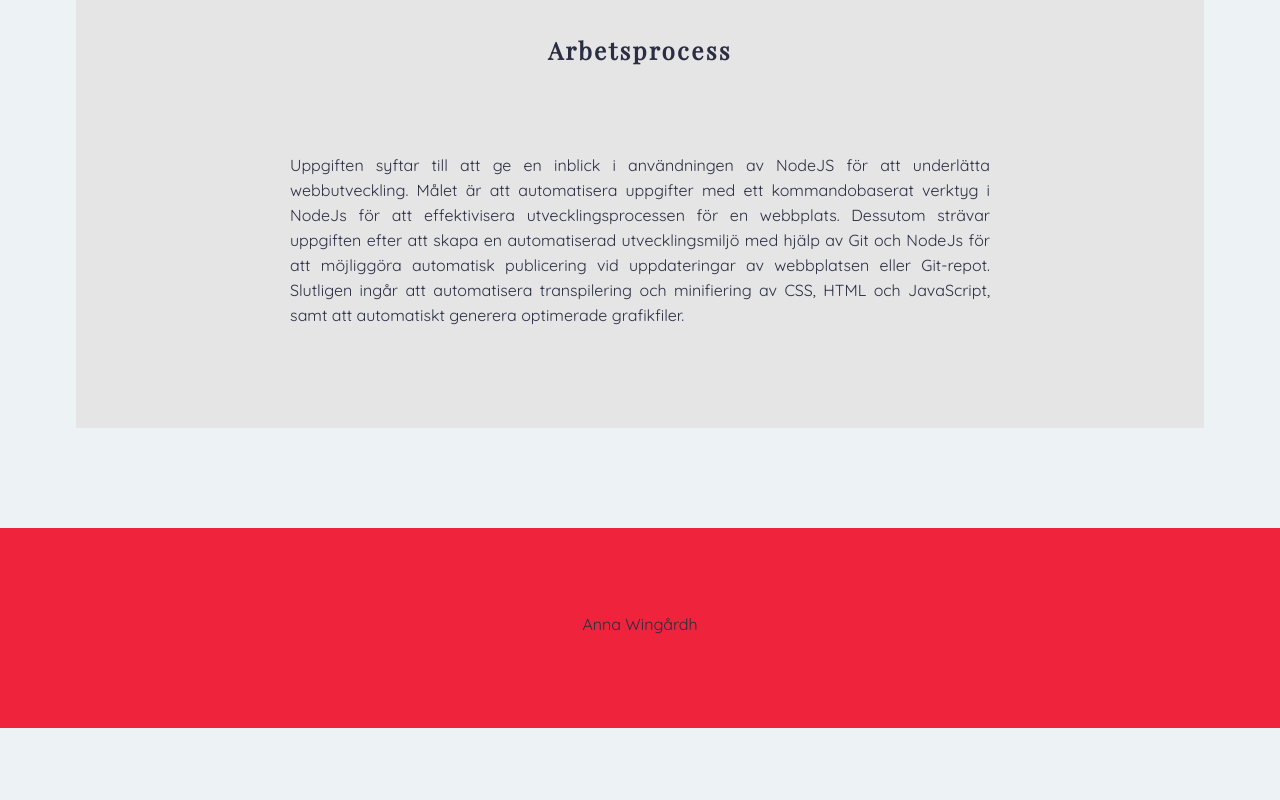
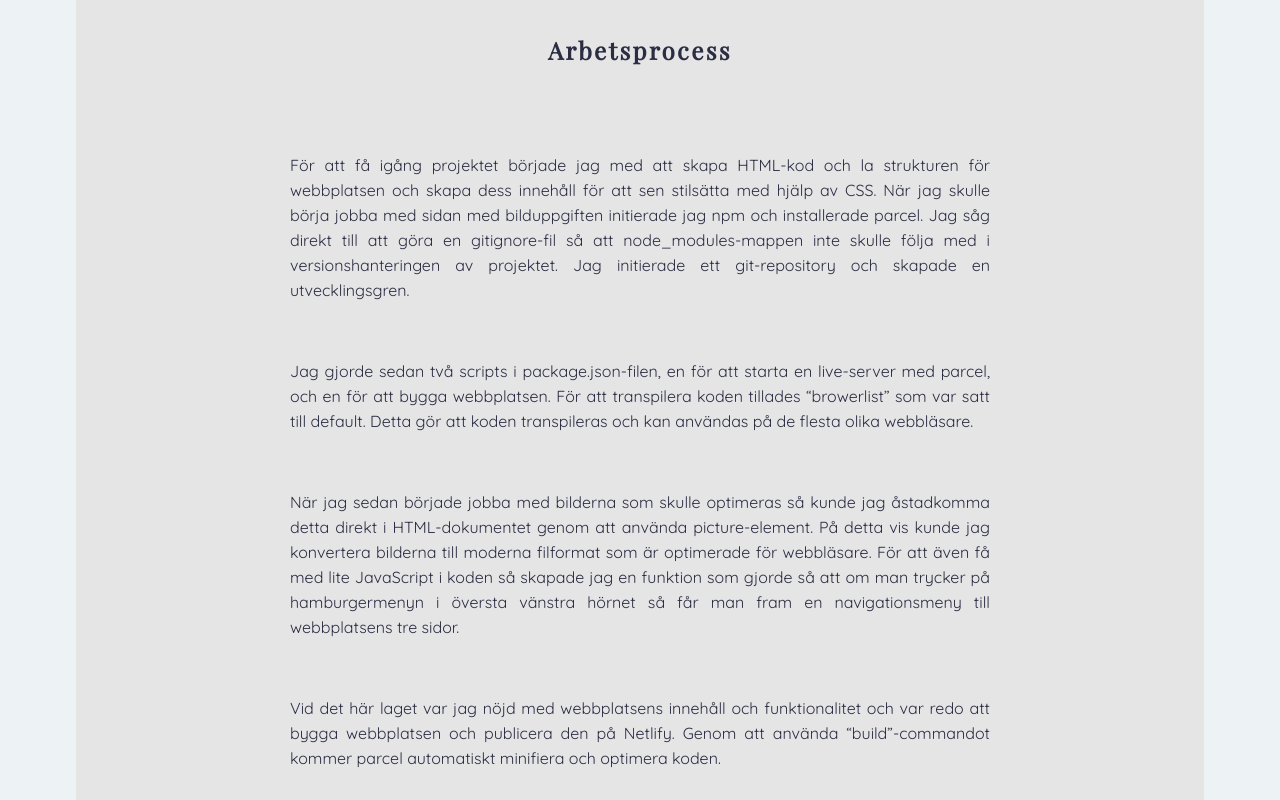
Before and after one commit to Akwingardh/FWB_Moment_1, a website built with Parcel: page src/page3.html in a window 1280 px wide. Shown: the part 340-1140 px from the top of the page. Before the commit the page ends 1068 px from the top, so only its background shows below. Built offline with nearby package versions, Linux system fonts and the light colour scheme.

Commit message:
tjusteringar

```diff
--- a/src/css/styles.css
+++ b/src/css/styles.css
@@ -77,13 +77,17 @@ nav {
 
 }
 
-#body-content {
+#body-content, .paragraphs {
     padding: 20px;
     text-align: justify;
     text-justify: inter-word;
     width: 70%;
     margin-left: 13%;
     margin-right: auto;
+}
+
+.paragraphs {
+    padding: 20px;
 }
 
 #main-div {
--- a/src/page3.html
+++ b/src/page3.html
@@ -37,7 +37,13 @@
 
         <section id="section-div">
             <h1 id="body-heading">Arbetsprocess</h1>
-            <p id="body-content">Uppgiften syftar till att ge en inblick i användningen av NodeJS för att underlätta webbutveckling. Målet är att automatisera uppgifter med ett kommandobaserat verktyg i NodeJs för att effektivisera utvecklingsprocessen för en webbplats. Dessutom strävar uppgiften efter att skapa en automatiserad utvecklingsmiljö med hjälp av Git och NodeJs för att möjliggöra automatisk publicering vid uppdateringar av webbplatsen eller Git-repot. Slutligen ingår att automatisera transpilering och minifiering av CSS, HTML och JavaScript, samt att automatiskt generera optimerade grafikfiler.</p>
+            <p class="paragraphs">För att få igång projektet började jag med att skapa HTML-kod och la strukturen för webbplatsen och skapa dess innehåll för att sen stilsätta med hjälp av CSS. När jag skulle börja jobba med sidan med bilduppgiften initierade jag npm och installerade parcel. Jag såg direkt till att göra en gitignore-fil så att node_modules-mappen inte skulle följa med i versionshanteringen av projektet. Jag initierade ett git-repository och skapade en utvecklingsgren. </p>
+            <p class="paragraphs">Jag gjorde sedan två scripts i package.json-filen, en för att starta en live-server med parcel, och en för att bygga webbplatsen. För att transpilera koden tillades “browerlist” som var satt till default. Detta gör att koden transpileras och kan användas på de flesta olika webbläsare.
+            </p>
+            <p class="paragraphs">När jag sedan började jobba med bilderna som skulle optimeras så  kunde jag åstadkomma detta direkt i HTML-dokumentet genom att använda picture-element. På detta vis kunde jag konvertera bilderna till moderna filformat som är optimerade för webbläsare. För att även få med lite JavaScript i koden så skapade jag en funktion som gjorde så att om man trycker på hamburgermenyn i översta vänstra hörnet så får man fram en navigationsmeny till webbplatsens tre sidor.
+            </p>
+            <p class="paragraphs">Vid det här laget var jag nöjd med webbplatsens innehåll och funktionalitet och var redo att bygga webbplatsen och publicera den på Netlify. Genom att använda “build”-commandot kommer parcel automatiskt minifiera och optimera koden.
+            </p>
         </section>
 
     </main>
```
Also changed, not shown: dist/index.html, dist/page2.html, dist/page3.html, 4 other files.
